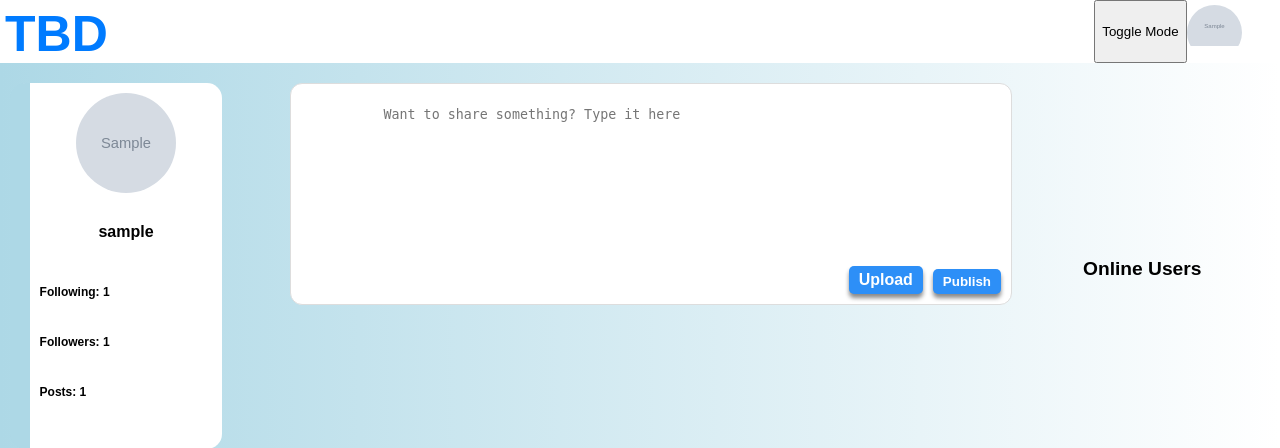
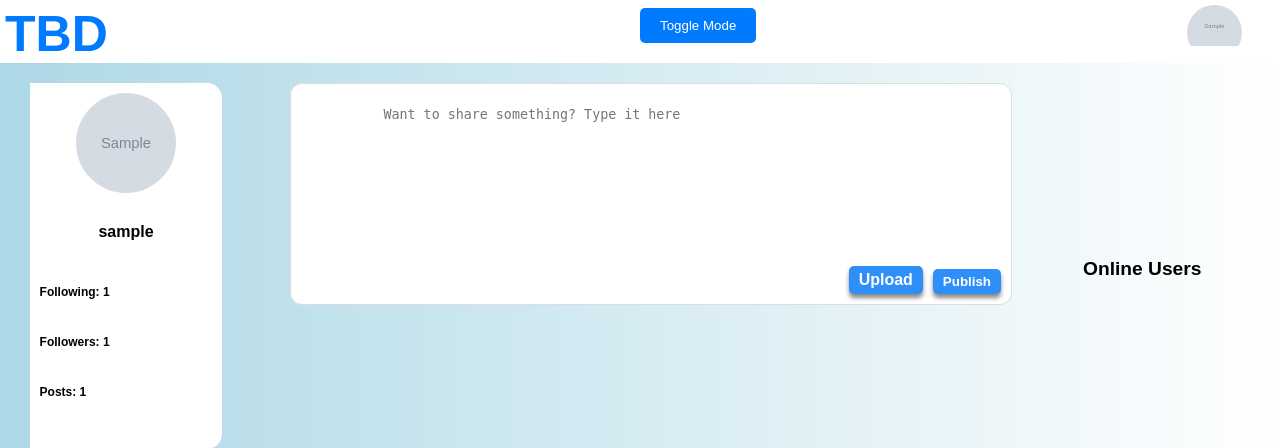
Before and after one commit to EvanJSP215/DevIt, a Python web app: template templates/blog.html in a window 1280 px wide. Shown: the top 448 px of the page. Run offline with Jinja, Linux system fonts and the light colour scheme; the template is opened without the code that fills it: most values are stand-ins (such as "Sample title", 1, 10 or a date in 2020); grey boxes marked "Sample" are stand-in pictures; some libraries are stand-ins or nearby versions.

Commit message:
slight update to the css

```diff
--- a/static/styles/blog.css
+++ b/static/styles/blog.css
@@ -506,3 +506,20 @@ body.dark-mode {
     background-color: #222;
     border-color: #333;
 }
+
+
+.togglebutton {
+    padding: 10px 20px;
+    background-color: #007bff;
+    color: #fff;
+    border: none;
+    border-radius: 5px;
+    cursor: pointer;
+    position: absolute;
+    top: 1%;
+    left: 50%;
+}
+
+.togglebutton:hover {
+    background-color: #0056b3;
+}
--- a/templates/blog.html
+++ b/templates/blog.html
@@ -17,7 +17,7 @@
         <div class="left-content">
             TBD
         </div>
-        <button id="toggle-mode-btn">Toggle Mode</button>
+        <button id="toggle-mode-btn" class="togglebutton">Toggle Mode</button>
         <div class="profile-container">
             <div class="profile-circle" id="profile-circle">
                 <img src="{{image_url2}}" alt="Profile Picture">
```
